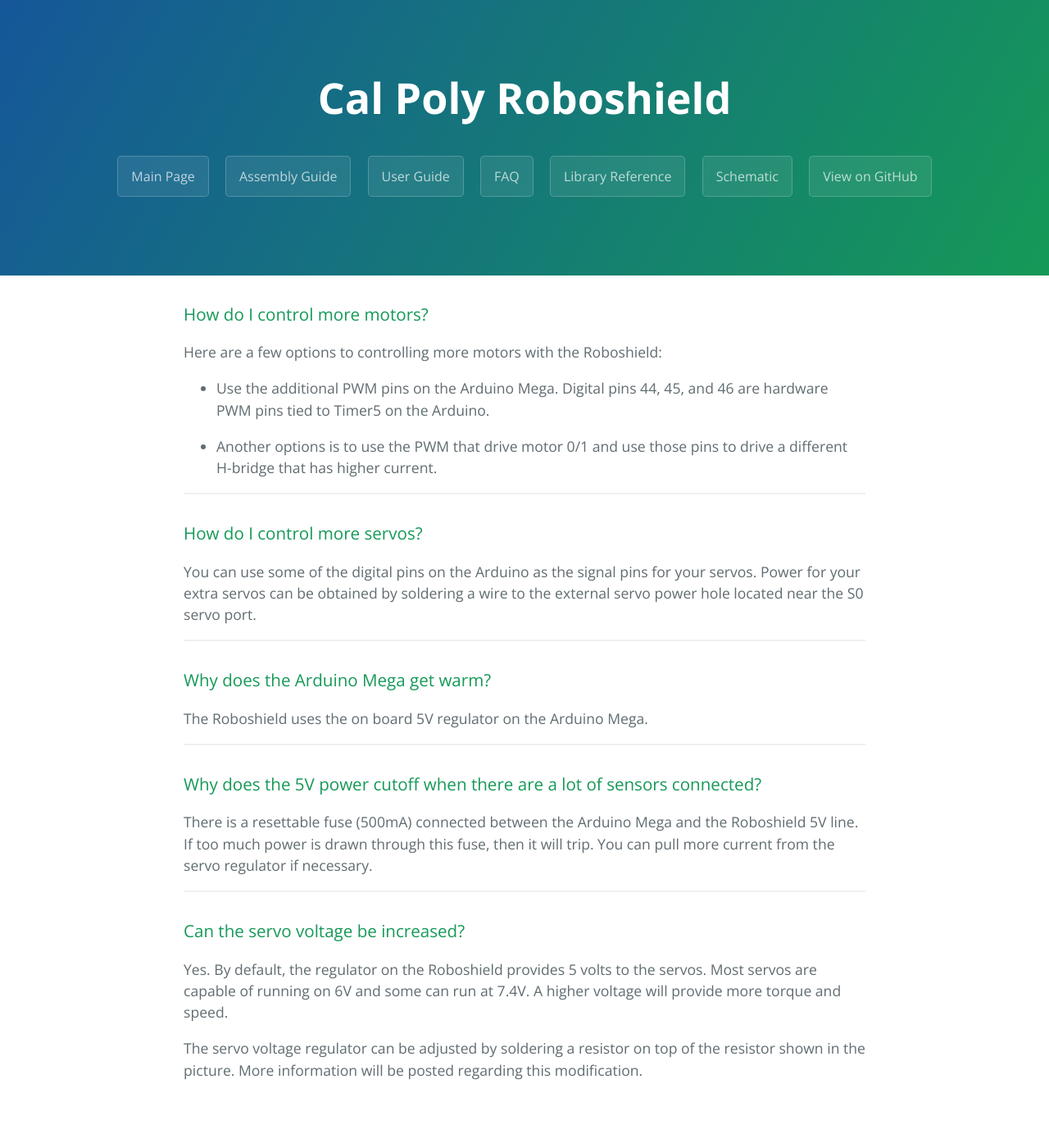
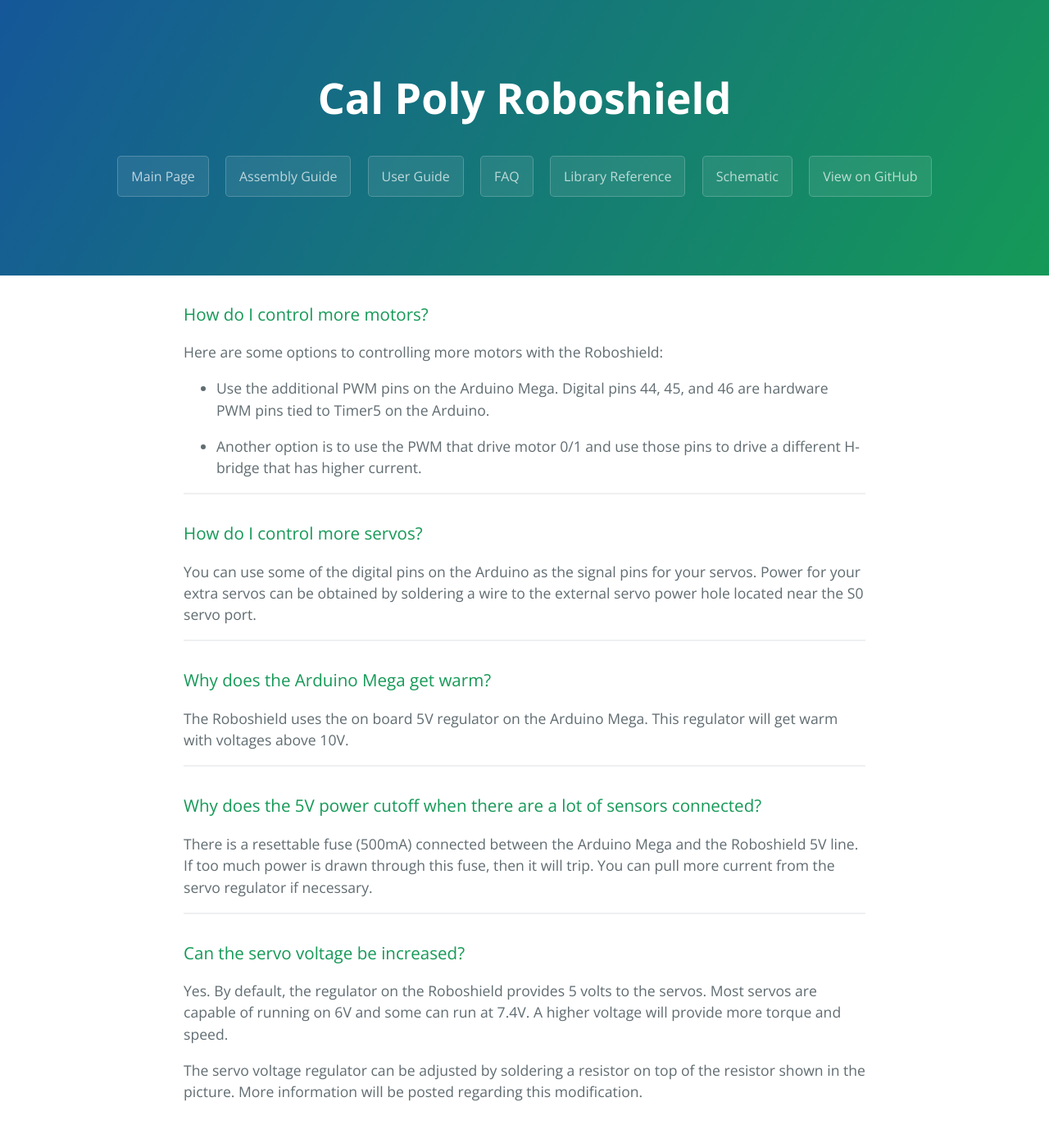
Before and after one commit to bgomberg/roboshield, a Jekyll site: the page built from faq.md, in a window 1280 px wide. Shown: the whole page at 82% size. Built offline with Jekyll 4.4.1, drawn with Linux system fonts in a browser that asks for light colours; before the commit the page ends 1368 px from its top, so only the background shows below that.

Commit message:
updated schematic button

```diff
--- a/_layouts/default.html
+++ b/_layouts/default.html
@@ -20,7 +20,7 @@
             <a href="userguide" class="btn">User Guide</a>
             <a href="faq" class="btn">FAQ</a>
             <a href="library" class="btn">Library Reference</a>
-            <a href="schematic" class="btn">Schematic</a>
+            <a href="roboshield_v1.0.pdf" class="btn">Schematic</a>
             <a href="https://github.com/roboshield/roboshield" class="btn">View on GitHub</a>
          </section>
 
--- a/faq.md
+++ b/faq.md
@@ -5,11 +5,11 @@
 
 ### How do I control more motors?
 
-Here are a few options to controlling more motors with the Roboshield:
+Here are some options to controlling more motors with the Roboshield:
 
 * Use the additional PWM pins on the Arduino Mega.  Digital pins 44, 45, and 46 are hardware PWM pins tied to Timer5 on the Arduino.
 
-* Another options is to use the PWM that drive motor 0/1 and use those pins to drive a different H-bridge that has higher current.
+* Another option is to use the PWM that drive motor 0/1 and use those pins to drive a different H-bridge that has higher current.
 
 ---
 
@@ -21,7 +21,7 @@
 
 ### Why does the Arduino Mega get warm?
 
-The Roboshield uses the on board 5V regulator on the Arduino Mega.
+The Roboshield uses the on board 5V regulator on the Arduino Mega.  This regulator will get warm with voltages above 10V.
 
 ---
 
```
Also changed, not shown: userguide.md (+7 -1 lines).
